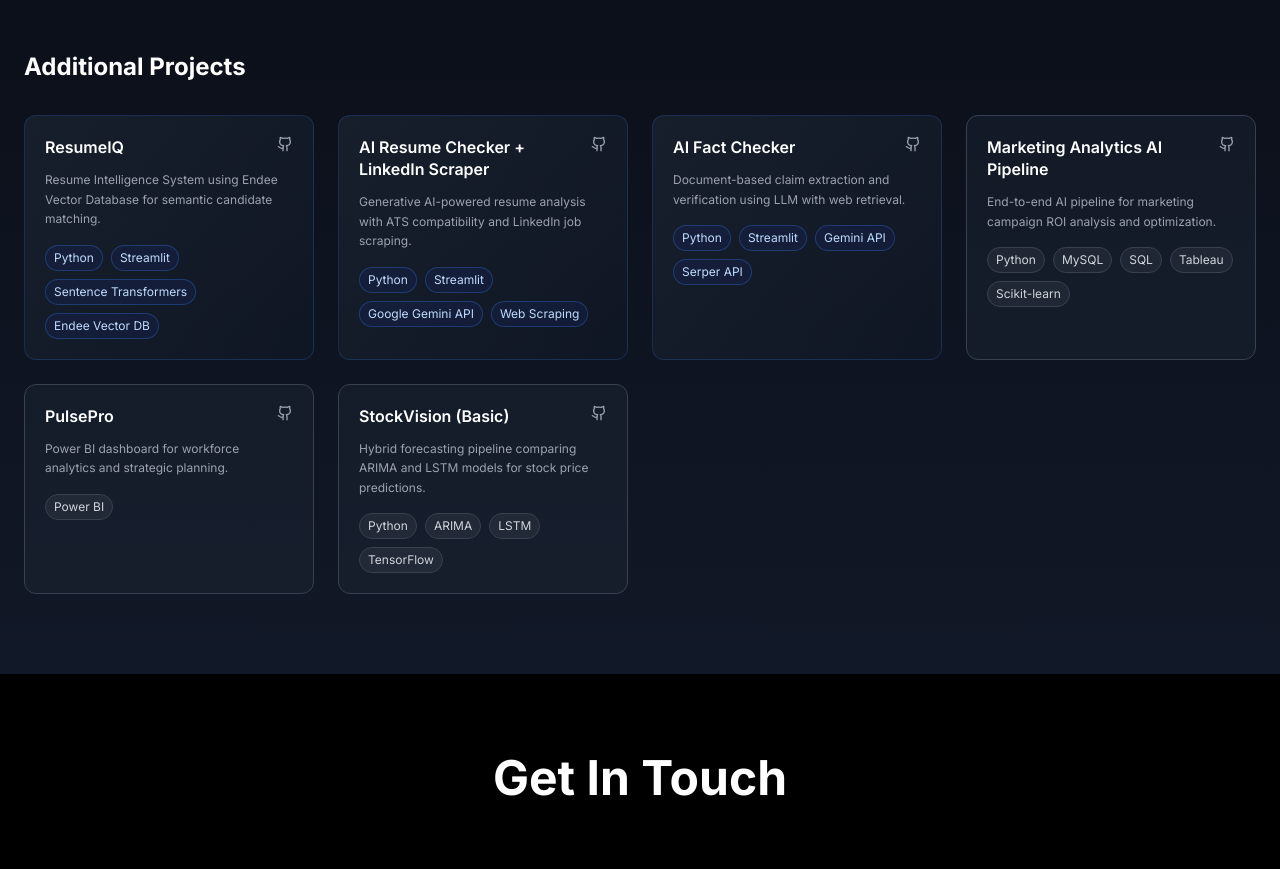
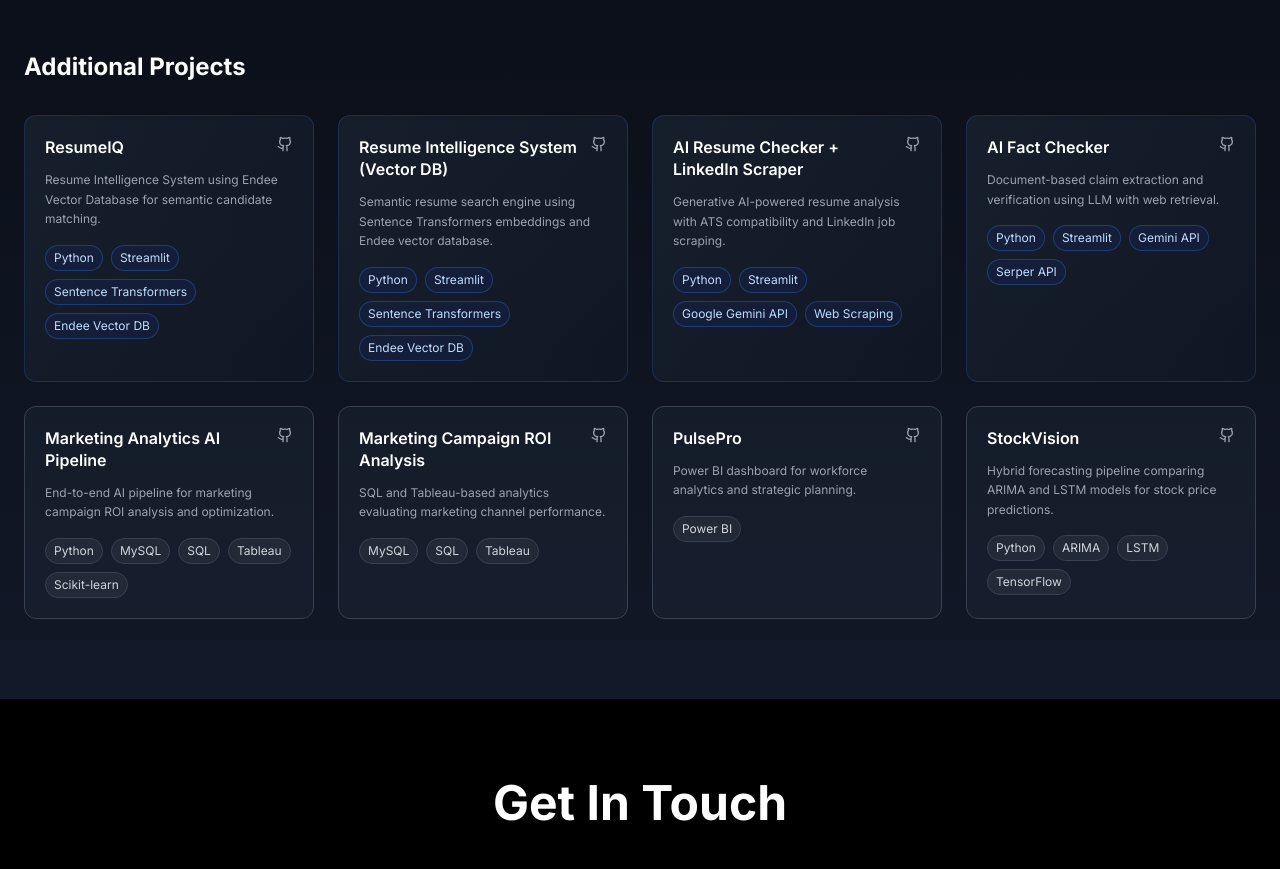
Before and after one commit to AayushTripathi07/Portfolio, a React (Vite) app: page / in a window 1280 px wide. Shown: the part 5540-6409 px from the top of the page. Built offline with nearby package versions, Linux system fonts and the light colour scheme.

Commit message:
Updated Projects.tsx

```diff
--- a/src/components/Projects.tsx
+++ b/src/components/Projects.tsx
@@ -95,6 +95,13 @@ const Projects = () => {
       github: 'https://github.com/AayushTripathi07/resume-intelligence',
     },
     {
+      title: 'Resume Intelligence System (Vector DB)',
+      description: 'Semantic resume search engine using Sentence Transformers embeddings and Endee vector database.',
+      tags: ['Python', 'Streamlit', 'Sentence Transformers', 'Endee Vector DB'],
+      isGenAI: true,
+      github: 'https://github.com/AayushTripathi07/resume-intelligence',
+    },
+    {
       title: 'AI Resume Checker + LinkedIn Scraper',
       description: 'Generative AI-powered resume analysis with ATS compatibility and LinkedIn job scraping.',
       tags: ['Python', 'Streamlit', 'Google Gemini API', 'Web Scraping'],
@@ -116,6 +123,13 @@ const Projects = () => {
       github: 'https://github.com/AayushTripathi07/marketing-analytics-ai-pipeline',
     },
     {
+      title: 'Marketing Campaign ROI Analysis',
+      description: 'SQL and Tableau-based analytics evaluating marketing channel performance.',
+      tags: ['MySQL', 'SQL', 'Tableau'],
+      isGenAI: false,
+      github: 'https://github.com/AayushTripathi07/Marketing-Campaign-ROI-Analysis',
+    },
+    {
       title: 'PulsePro',
       description: 'Power BI dashboard for workforce analytics and strategic planning.',
       tags: ['Power BI'],
@@ -123,7 +137,7 @@ const Projects = () => {
       github: 'https://github.com/AayushTripathi07/PulsePro',
     },
     {
-      title: 'StockVision (Basic)',
+      title: 'StockVision',
       description: 'Hybrid forecasting pipeline comparing ARIMA and LSTM models for stock price predictions.',
       tags: ['Python', 'ARIMA', 'LSTM', 'TensorFlow'],
       isGenAI: false,
```
